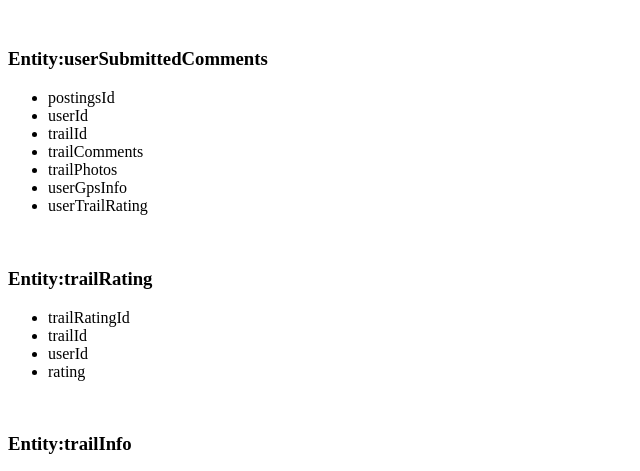
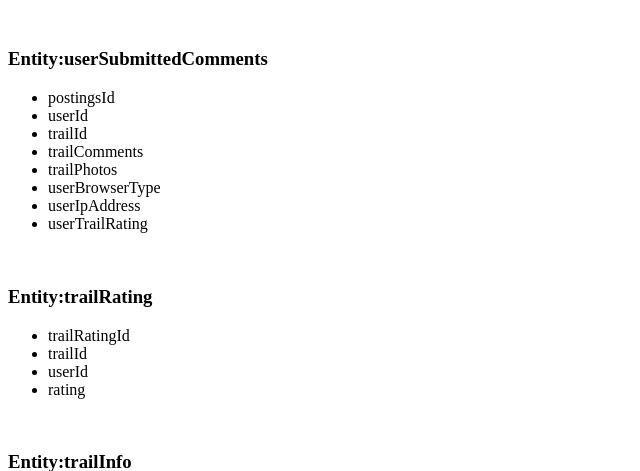
Before and after one commit to MattHarr1s/open-trails, a PHP site: page /public_html/documentation/index.php in a window 1280 px wide. Shown: the part 717-1188 px from the top of the page, without its empty margins (0-640 px from the left). Run offline with PHP 8.4, Linux system fonts and the light colour scheme; some libraries are stand-ins or nearby versions.

Commit message:
fixed alphabetical order on a few entities added ip adress and browser type to update and and comments

```diff
--- a/public_html/documentation/index.php
+++ b/public_html/documentation/index.php
@@ -62,7 +62,8 @@
 			<li>trailId</li>
 			<li>trailComments</li>
 			<li>trailPhotos</li>
-			<li>userGpsInfo</li>
+			<li>userBrowserType</li>
+			<li>userIpAddress</li>
 			<li>userTrailRating</li>
 		</ul>
 		<br>
```
